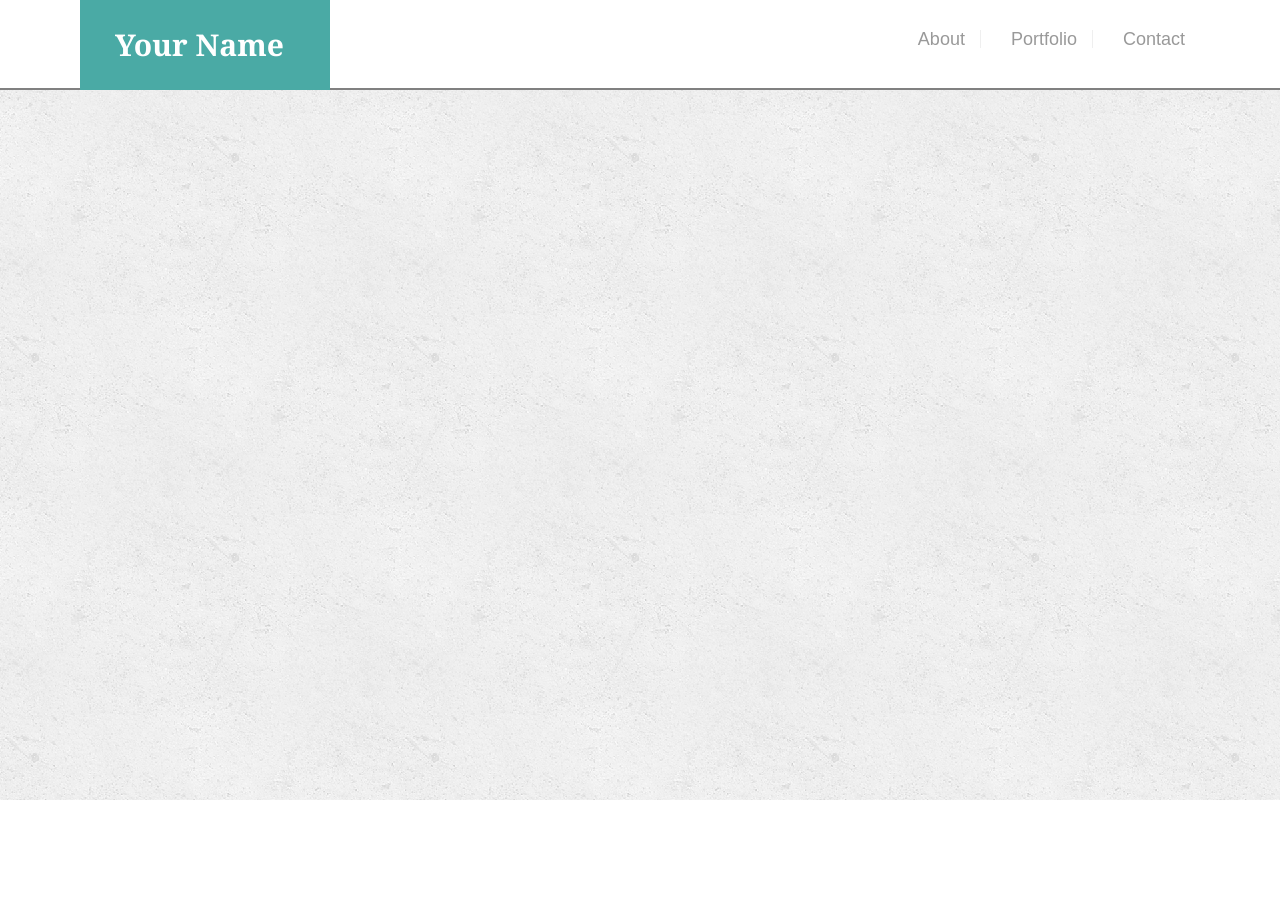
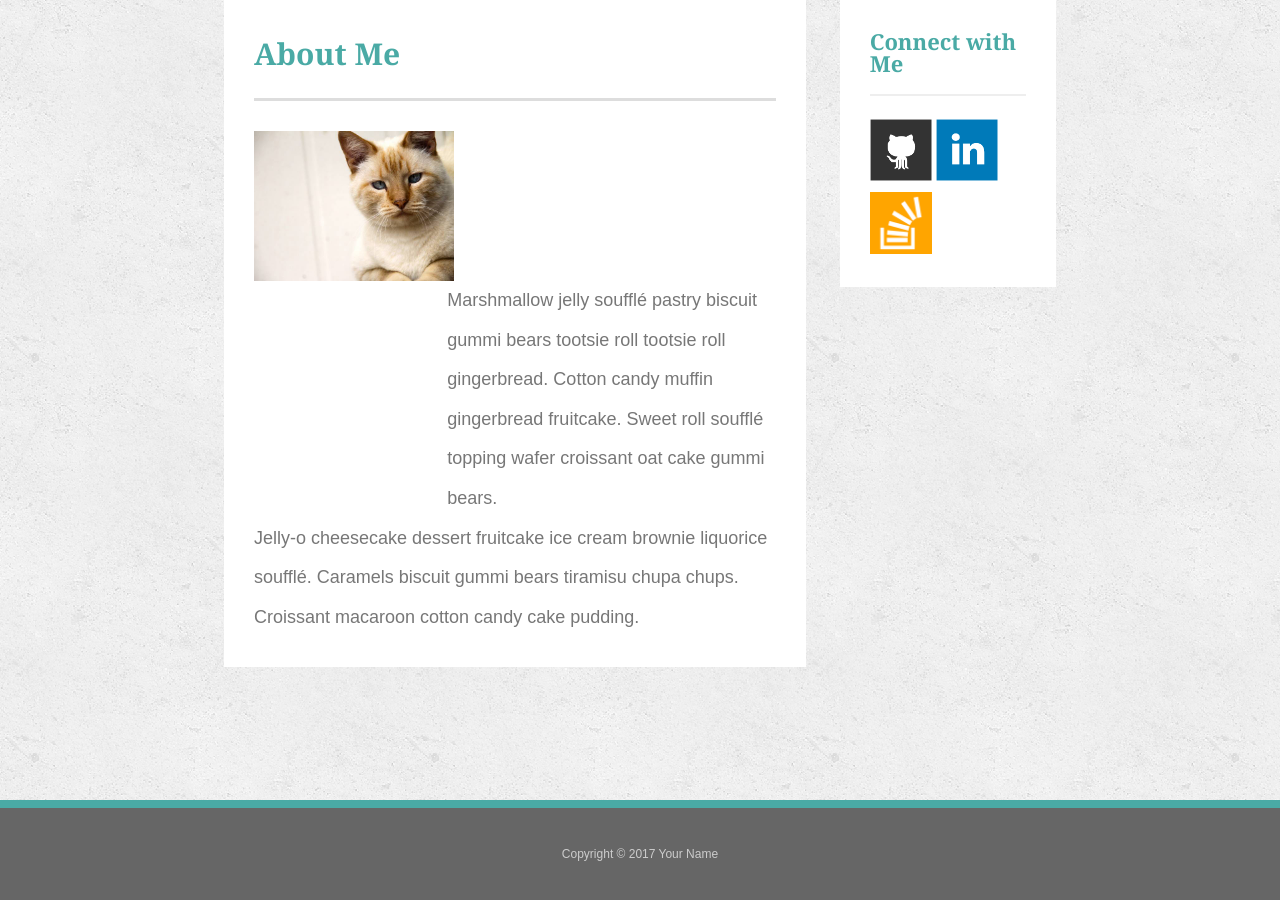
Before and after one commit to jalahashimli/portfolio, a plain HTML site: page index.html in a window 1280 px wide. Before the commit the page ends 800 px from the top, so only its background shows below. Drawn offline with Linux system fonts and the light colour scheme.

Commit message:
indexde main parti ve butun footerleri yaratdim

```diff
--- a/assets/css/style.css
+++ b/assets/css/style.css
@@ -8,26 +8,24 @@ body {
 
 /* Header */
 
-.heading {
-    position: fixed;
-    width: 100%;
-    height: 90px;
+/* .heading {
+    /* position: fixed; */
+
+/* height: 90px;
     background-color: #fff;
     border-bottom: 2px solid gray;
+    margin-bottom: 30px;
 }
 
 .logo {
     float: left;
     width: 250px;
     height: 90px;
-    position: relative;
-    left: 80px;
     background-color: #4aaaa5;
 }
 
 #name {
     margin: 35px;
-    font-family: Georgia, Times, "Times New Roman", serif;
     font-size: 30px;
     font-weight: 700;
     line-height: 3;
@@ -36,6 +34,7 @@ body {
 
 .navbar {
     float: right;
+    width: 30%;
     margin-top: 30px;
     position: relative;
     right: 80px;
@@ -56,6 +55,105 @@ body {
 
 .navbar li:not(:first-child) {
     border-left: 1px solid #efefef;
+} */
+
+/* Main */
+
+main {
+    width: 65%;
+    margin: 0 auto;
+    height: 100vh;
 }
 
-/* Main */
+.bigSection {
+    float: left;
+    width: 70%;
+    padding: 30px;
+    background-color: #fff;
+}
+
+.leftitle {
+    margin-bottom: 20px;
+    padding-bottom: 20px;
+    font-family: Georgia, Times, "Times New Roman", serif;
+    border-bottom: 3px solid #ddd;
+}
+
+.leftitle h2 {
+    font-size: 30px;
+    font-weight: 700;
+    line-height: 1.6;
+    color: #4aaaa5;
+}
+
+.leftContent {
+    height: 200px;
+    margin-bottom: 20px;
+}
+
+.leftContent img {
+    float: left;
+    height: 150px;
+    width: 200px;
+    margin-top: 10px;
+    margin-right: 25px;
+}
+
+.secondText {
+    float: right;
+}
+
+.secondText p,
+.leftContent p {
+    font-size: 18px;
+    line-height: 2.2;
+    font-family: Arial, Helvetica, sans-serif;
+    color: #777;
+}
+
+.leftContent p {
+    float: right;
+    width: 63%;
+}
+
+.smallSection {
+    float: right;
+    width: 26%;
+    margin-bottom: 20px;
+    padding: 30px;
+    background-color: #fff;
+}
+
+.rightContent img {
+    width: 62px;
+    height: 62px;
+    margin-top: 8px;
+}
+
+.rightitle h3 {
+    font-size: 22px;
+    font-weight: 700;
+    font-family: Georgia, Times, "Times New Roman", serif;
+    margin-bottom: 15px;
+    padding-bottom: 20px;
+    border-bottom: 2px solid #eee;
+    color: #4aaaa5;
+}
+
+/* Footer */
+
+.footerPart {
+    background-color: #666666;
+    height: 100px;
+    border-top: 8px solid #4aaaa5;
+
+    padding: 30px;
+}
+
+.footerPart p {
+    color: #ccc;
+    text-align: center;
+    font-size: 12px;
+    font-family: Arial, Helvetica, sans-serif;
+    padding: 10px;
+}
--- a/bonus/assets/css/reset.css
+++ b/bonus/assets/css/reset.css
@@ -0,0 +1,45 @@
+/* Reset CSS */
+html, body, div, span, applet, object, iframe,
+h1, h2, h3, h4, h5, h6, p, blockquote, pre,
+a, abbr, acronym, address, big, cite, code,
+del, dfn, em, img, ins, kbd, q, s, samp,
+small, strike, strong, sub, sup, tt, var,
+b, u, i, center,
+dl, dt, dd, ol, ul, li,
+fieldset, form, label, legend,
+table, caption, tbody, tfoot, thead, tr, th, td,
+article, aside, canvas, details, embed,
+figure, figcaption, footer, header, hgroup,
+menu, nav, output, ruby, section, summary,
+time, mark, audio, video {
+	margin: 0;
+	padding: 0;
+	border: 0;
+	font-size: 100%;
+	font: inherit;
+	vertical-align: baseline;
+    text-decoration: none;
+}
+/* HTML5 display-role reset for older browsers */
+article, aside, details, figcaption, figure,
+footer, header, hgroup, menu, nav, section {
+	display: block;
+}
+body {
+	line-height: 1;
+}
+ol, ul {
+	list-style: none;
+}
+blockquote, q {
+	quotes: none;
+}
+blockquote:before, blockquote:after,
+q:before, q:after {
+	content: '';
+	content: none;
+}
+table {
+	border-collapse: collapse;
+	border-spacing: 0;
+}
--- a/bonus/assets/css/style.css
+++ b/bonus/assets/css/style.css
@@ -0,0 +1,61 @@
+* {
+    box-sizing: border-box;
+}
+
+body {
+    background-image: url(../images/concrete_seamless.png);
+}
+
+/* Header */
+
+.heading {
+    position: fixed;
+    width: 100%;
+    height: 90px;
+    background-color: #fff;
+    border-bottom: 2px solid gray;
+}
+
+.logo {
+    float: left;
+    width: 250px;
+    height: 90px;
+    position: relative;
+    left: 80px;
+    background-color: #4aaaa5;
+}
+
+#name {
+    margin: 35px;
+    font-family: Georgia, Times, "Times New Roman", serif;
+    font-size: 30px;
+    font-weight: 700;
+    line-height: 3;
+    color: #fff;
+}
+
+.navbar {
+    float: right;
+    margin-top: 30px;
+    position: relative;
+    right: 80px;
+}
+
+.navbar li {
+    float: left;
+    margin-right: 15px;
+}
+
+.navbar a {
+    margin-left: 15px;
+    padding-left: 15px;
+    font-family: Arial, Helvetica, sans-serif;
+    font-size: 18px;
+    color: #999;
+}
+
+.navbar li:not(:first-child) {
+    border-left: 1px solid #efefef;
+}
+
+/* Main */
--- a/index.html
+++ b/index.html
@@ -14,6 +14,8 @@
 
     <!-- Header -->
 
+    <!-- <div class="container">
+
         <header class="heading">
 
             <div class="logo">
@@ -29,49 +31,55 @@
             </nav>
 
         </header>
+    </div> -->
 
-    <!-- <main>
-        <section class="firstSection">
-            <div>
-                <h1>About Me</h1>
+    <main>
+
+        <section class="bigSection">
+
+            <div class="leftitle">
+                <h2>About Me</h2>
             </div>
-            <div>
-                <img src="./assets/images/cat.jpg" alt="cat" class="catImage">
+
+            <div class="leftContent">
+                <img src="./assets/images/cat.jpg" alt="cat">
+
                 <p>Marshmallow jelly soufflé pastry biscuit gummi bears tootsie roll tootsie roll gingerbread. Cotton
                     candy muffin gingerbread fruitcake. Sweet roll soufflé topping wafer croissant oat cake gummi bears.
                 </p>
             </div>
-            <div>
+
+            <div class="secondText">
                 <p>Jelly-o cheesecake dessert fruitcake ice cream brownie liquorice soufflé. Caramels biscuit gummi
                     bears tiramisu chupa chups. Croissant macaroon cotton candy cake pudding.</p>
             </div>
+
         </section>
-        <section>
-            <div>
-                <h2>Connect with Me</h2>
+
+        <section class="smallSection">
+
+            <div class="rightContent">
+                <div class="rightitle">
+                    <h3>Connect with Me</h3>
                 </div>
-            <div>
-                <a href="https://github.com">
-                    <img src="./assets/images/github-128.png" alt="githubIcon">
-                </a>
+                <a href="https://github.com/"><img src="assets/images/github-128.png" alt="github"></a>
+                <a href="https://www.linkedin.com/feed/"><img src="assets/images/linkedin-128.png" alt="linkedin"></a>
+                <a href="https://stackoverflow.com/"><img src="assets/images/stackoverflow-128.png"
+                        alt="stackoverflow"></a>
             </div>
-            <div>
-                <a href="https://www.linkedin.com">
-                    <img src="./assets/images/linkedin-128.png" alt="linkedinIcon">
-                </a>
-            </div>
-            <div>
-                <a href="https://stackoverflow.com">
-                    <img src="./assets/images/stackoverflow-128.png" alt="stackoverflowIcon">
-                </a>
-            </div>
+
         </section>
+
     </main>
+
+
+    <!-- Footer -->
+
     <footer>
-        <div class="container">
+        <div class="footerPart">
             <p>Copyright © 2017 Your Name</p>
         </div>
-    </footer> -->
+    </footer>
 
 </body>
 
```
Also changed, not shown: contact.html (+5 -3 lines), portfolio.html (+4 -3 lines), bonus/assets/images/cat.jpg (added), bonus/assets/images/concrete_seamless.png (added), bonus/assets/images/github-128.png (added), bonus/assets/images/linkedin-128.png (added), bonus/assets/images/stackoverflow-128.png (added), bonus/assets/images/technics-q-c-640-480-1.jpg (added), bonus/assets/images/technics-q-c-640-480-2.jpg (added), bonus/assets/images/technics-q-c-640-480-5.jpg (added), bonus/assets/images/technics-q-c-640-480-7.jpg (added), bonus/assets/images/technics-q-c-640-480-9.jpg (added). Lines whose indentation alone changed are shown as unchanged.
